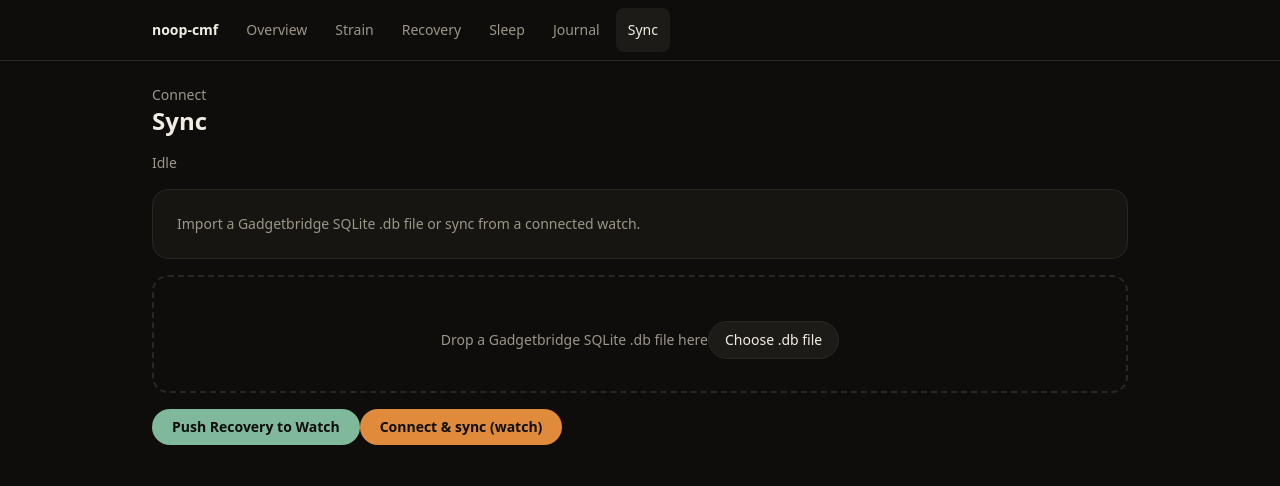
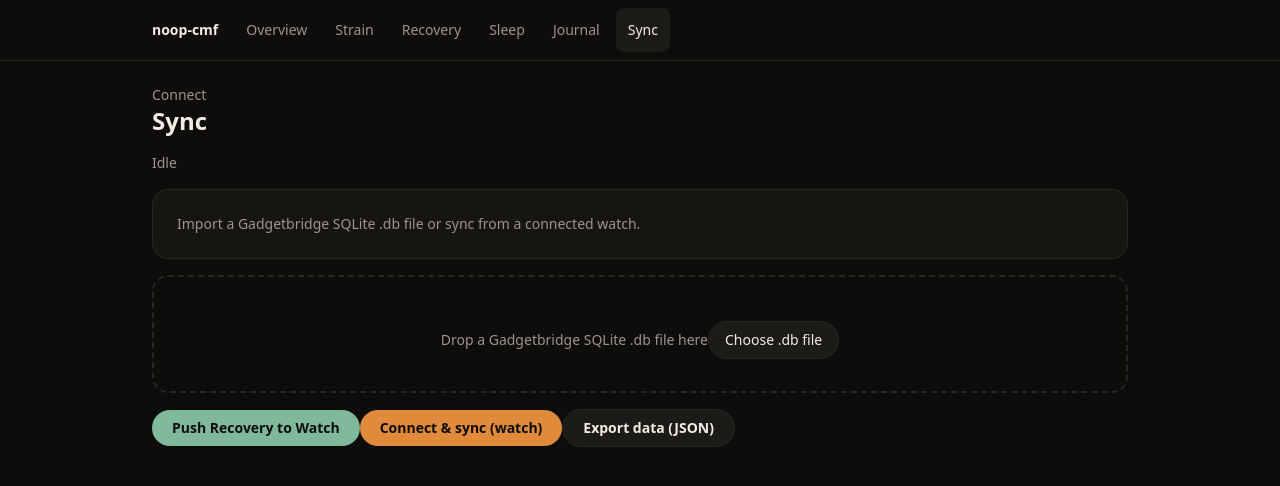
Before and after one commit to codeSpicer/noop-cmf, a Next.js app in the folder apps/web/: page /sync in a window 1280 px wide. Shown: the top 486 px of the page. Built offline with nearby package versions, Linux system fonts and the light colour scheme.

Commit message:
feat: add data export functionality to download IndexedDB data as JSON

```diff
--- a/apps/web/src/app/sync/page.tsx
+++ b/apps/web/src/app/sync/page.tsx
@@ -13,6 +13,7 @@ import { createDemoProvider } from '@/lib/demo-provider';
 import { errorMessage } from '@/lib/errors';
 import { importAll } from '@/lib/import';
 import { loadAuthKey, saveAuthKey } from '@/lib/ble-auth-store';
+import { exportAllData } from '@/lib/export';
 
 /** Sync route: demo persona selector, Gadgetbridge dropzone, mock BLE sync. */
 export default function SyncPage() {
@@ -106,10 +107,19 @@ export default function SyncPage() {
       const end = EpochMsSchema.parse(Date.now());
       const start = EpochMsSchema.parse(end - 30 * 86_400_000);
       const counts = await importAll(provider, { start, end }, db);
-      await provider.disconnect();
+      // Persist raw workout frames for later decoding.
       if (provider.lastRawWorkoutFrames.length > 0) {
+        const db = getDatabase();
+        await db.workoutRawFrames.bulkPut(
+          provider.lastRawWorkoutFrames.map((f, i) => ({
+            id: `frame-${String(Date.now())}-${String(i)}`,
+            data: Array.from(f).map((b) => b.toString(16).padStart(2, '0')).join(''),
+            capturedAt: Date.now(),
+          })),
+        );
         console.log('WORKOUT_SUMMARY frames:', provider.lastRawWorkoutFrames.map((f) => Array.from(f).map((b) => b.toString(16).padStart(2, '0')).join(' ')));
       }
+      await provider.disconnect();
       setStatus(
         `BLE sync: ${String(counts.hr)} HR, ${String(counts.stress)} stress, ${String(counts.spo2)} spo2, ${String(counts.sleep)} sleep, ${String(counts.steps)} steps.`,
       );
@@ -181,6 +191,16 @@ export default function SyncPage() {
       >
         Connect &amp; sync (watch)
       </button>
+      <button
+        type="button"
+        onClick={() => {
+          void exportAllData();
+        }}
+        className="rounded-full border border-line bg-surface px-5 py-2 text-sm font-semibold text-foreground"
+        data-testid="export-data"
+      >
+        Export data (JSON)
+      </button>
     </section>
   );
 }
--- a/apps/web/src/db/database.ts
+++ b/apps/web/src/db/database.ts
@@ -23,6 +23,12 @@ export interface StoredAuthKey {
   readonly key: string;
 }
 
+export interface StoredWorkoutRawFrame {
+  readonly id: string;
+  readonly data: string;
+  readonly capturedAt: number;
+}
+
 export class NoopCmfDatabase extends Dexie {
   hrSamples!: Table<HrSample, number>;
   stressSamples!: Table<StressSample, number>;
@@ -33,6 +39,7 @@ export class NoopCmfDatabase extends Dexie {
   journalEntries!: Table<JournalEntry, string>;
   cycles!: Table<StoredCycle, string>;
   authKeys!: Table<StoredAuthKey, string>;
+  workoutRawFrames!: Table<StoredWorkoutRawFrame, string>;
 
   constructor(name = 'noop-cmf') {
     super(name);
@@ -50,6 +57,9 @@ export class NoopCmfDatabase extends Dexie {
     });
     this.version(3).stores({
       authKeys: 'id',
+    });
+    this.version(4).stores({
+      workoutRawFrames: 'id',
     });
   }
 }
@@ -81,6 +91,8 @@ export async function clearDatabase(db: NoopCmfDatabase): Promise<void> {
       db.workouts,
       db.journalEntries,
       db.cycles,
+      db.authKeys,
+      db.workoutRawFrames,
     ],
     async () => {
       await Promise.all([
@@ -92,6 +104,8 @@ export async function clearDatabase(db: NoopCmfDatabase): Promise<void> {
         db.workouts.clear(),
         db.journalEntries.clear(),
         db.cycles.clear(),
+        db.authKeys.clear(),
+        db.workoutRawFrames.clear(),
       ]);
     },
   );
--- /dev/null
+++ b/apps/web/src/lib/export.ts
@@ -0,0 +1,34 @@
+/**
+ * Export all local IndexedDB data as a downloadable JSON file.
+ */
+import { getDatabase } from '@/db/database';
+
+export async function exportAllData(): Promise<void> {
+  const db = getDatabase();
+  const [hr, stress, spo2, sleep, workouts, steps, rawFrames] = await Promise.all([
+    db.hrSamples.toArray(),
+    db.stressSamples.toArray(),
+    db.spo2Samples.toArray(),
+    db.sleepSegments.toArray(),
+    db.workouts.toArray(),
+    db.steps.toArray(),
+    db.workoutRawFrames.toArray(),
+  ]);
+  const payload = {
+    exportedAt: new Date().toISOString(),
+    hrSamples: hr,
+    stressSamples: stress,
+    spo2Samples: spo2,
+    sleepSegments: sleep,
+    workouts,
+    steps,
+    workoutRawFrames: rawFrames,
+  };
+  const blob = new Blob([JSON.stringify(payload, null, 2)], { type: 'application/json' });
+  const url = URL.createObjectURL(blob);
+  const a = document.createElement('a');
+  a.href = url;
+  a.download = `noop-cmf-export-${new Date().toISOString().slice(0, 10)}.json`;
+  a.click();
+  URL.revokeObjectURL(url);
+}
```
